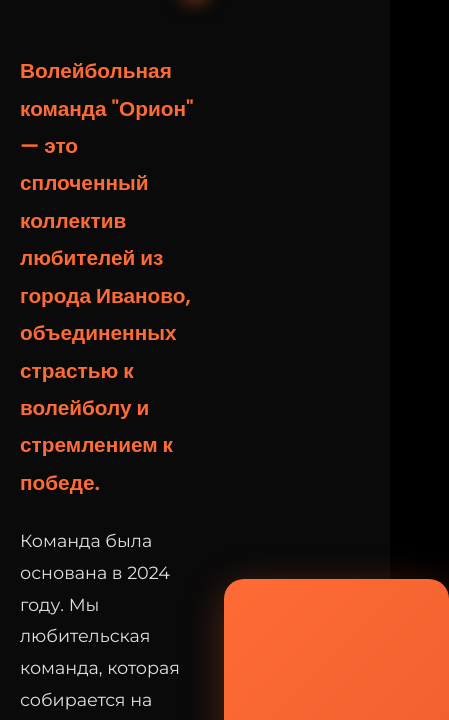
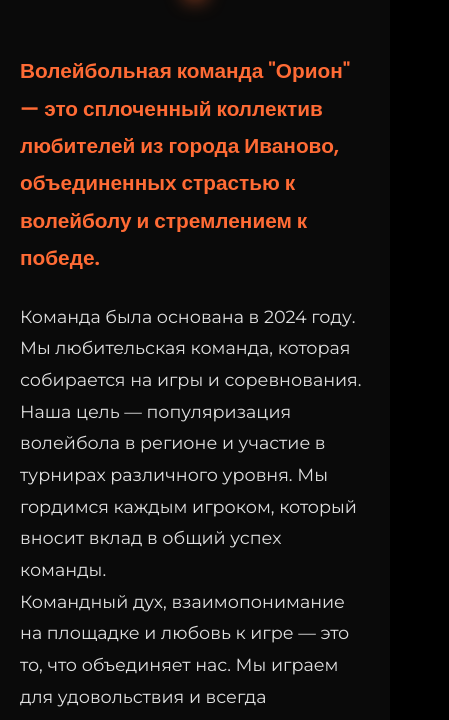
Before and after one commit to pelkinn/orion, a plain HTML site: page index.html in a window 390 px wide. Shown: the part 1023-1743 px from the top of the page, 449 px wide, since content can reach past the window. Drawn offline with Linux system fonts and the light colour scheme.

Commit message:
Fix scroll

```diff
--- a/styles.css
+++ b/styles.css
@@ -852,7 +852,17 @@ section {
         font-size: 4rem;
     }
 
-    .about-content,
+    .about-content {
+        grid-template-columns: 1fr;
+        gap: 30px;
+    }
+
+    .about-image,
+    .about-text {
+        max-width: 100%;
+        overflow: hidden;
+    }
+
     .contact-info {
         flex-direction: column;
         gap: 30px;
```
